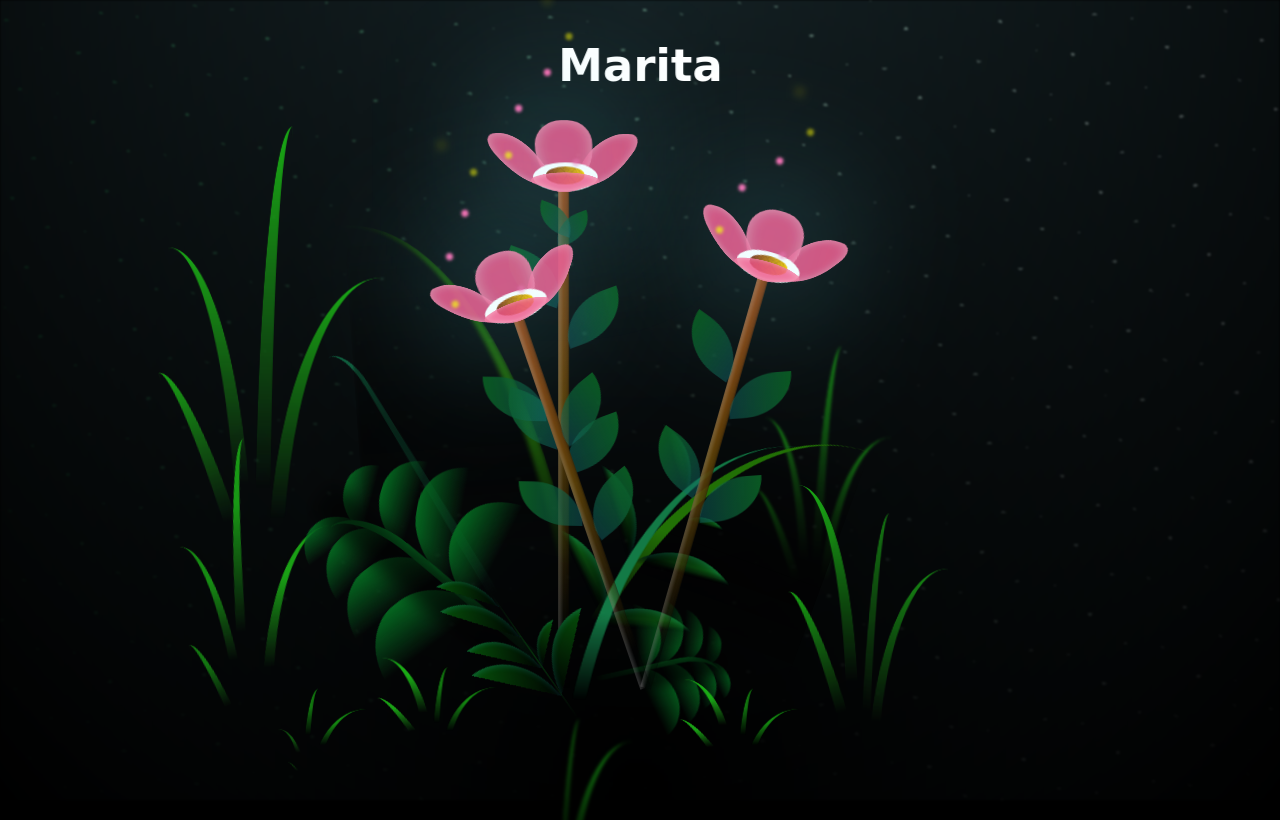
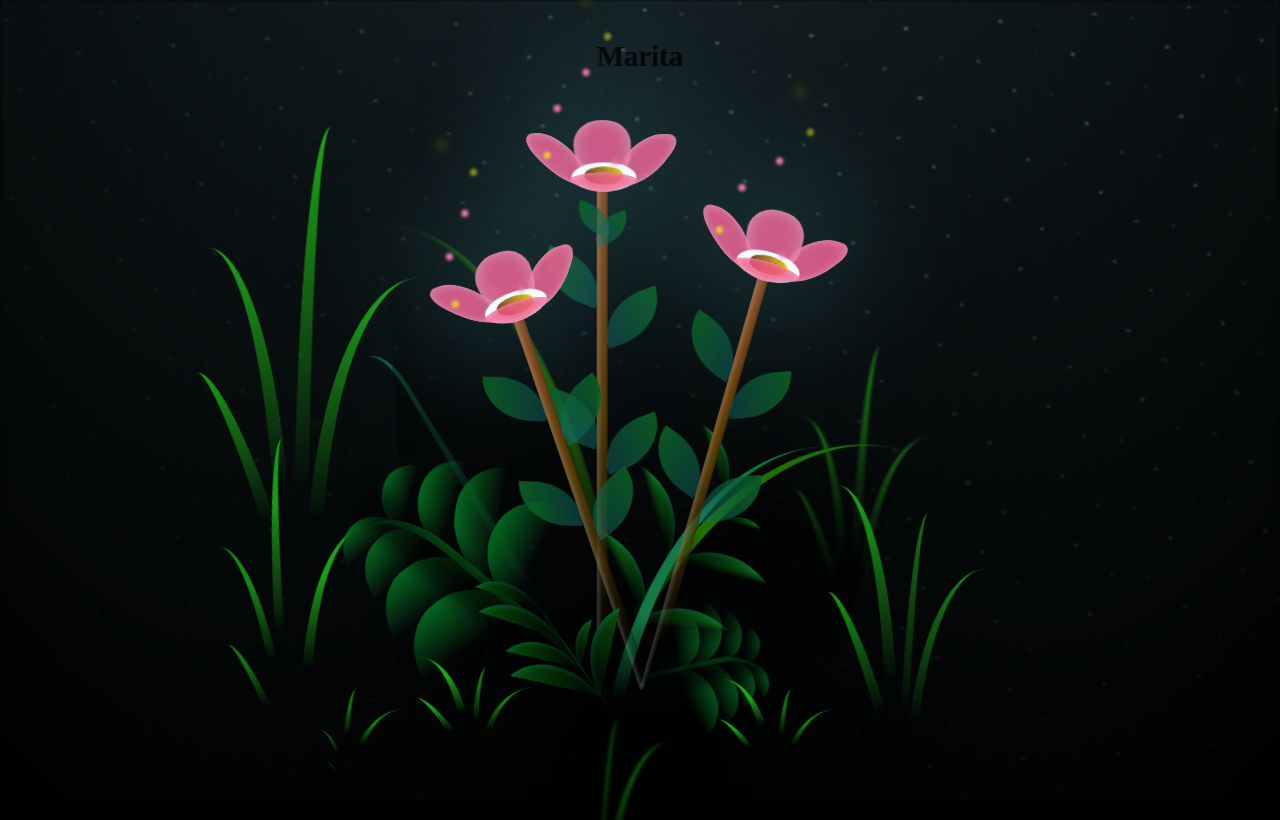
Before and after one commit to Angel-S11/Flores, a plain HTML site: page index.html in a window 1280 px wide. Shown: the top 820 px of the page. Drawn offline with Linux system fonts and the light colour scheme.

Commit message:
Actualización H1

```diff
--- a/index.html
+++ b/index.html
@@ -15,7 +15,7 @@
 
     <div class="flowers">
      <div class="title">
-        <h2>Marita</h2>
+        <h1>Marita</h1>
       </div>
       <div class="flower flower--1">
         <div class="flower__leafs flower__leafs--1">
```
